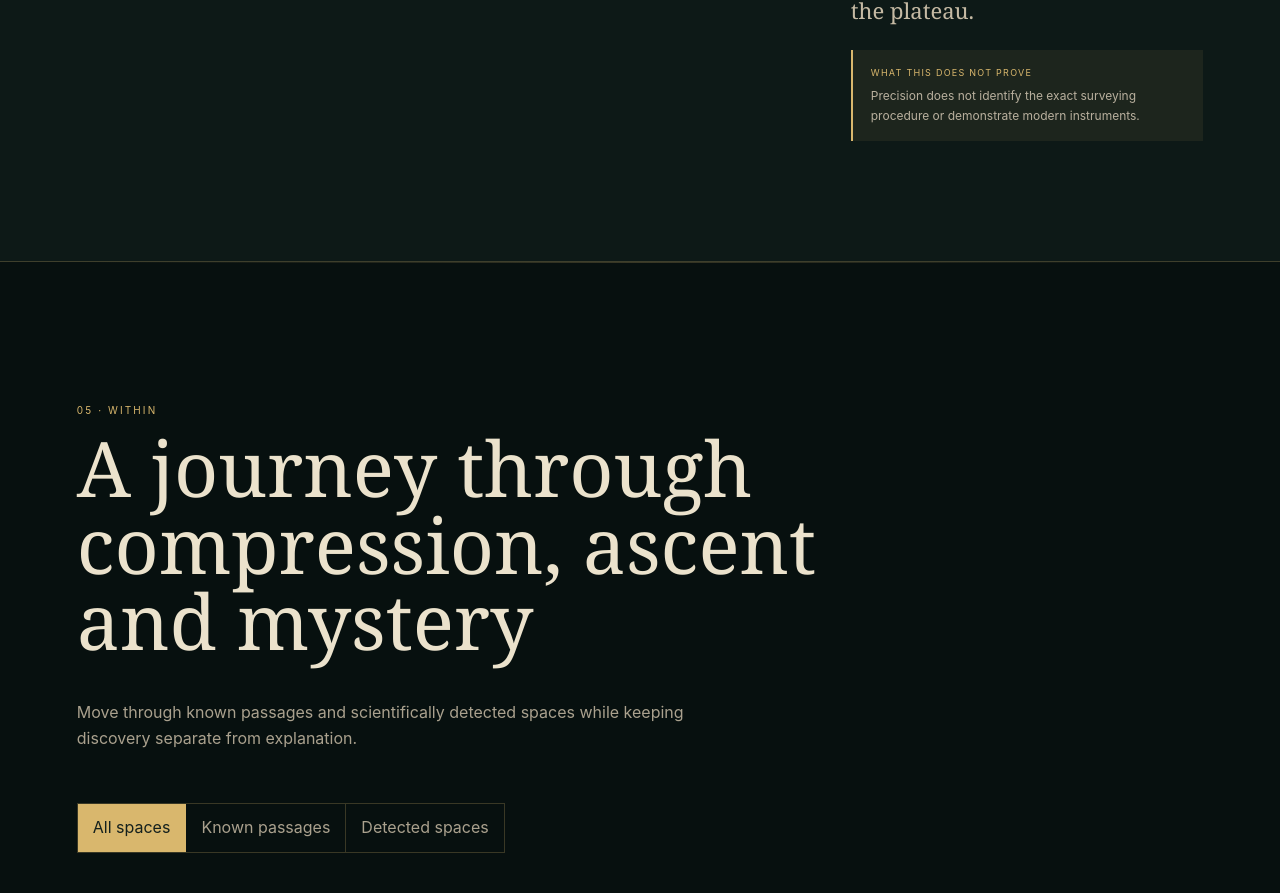
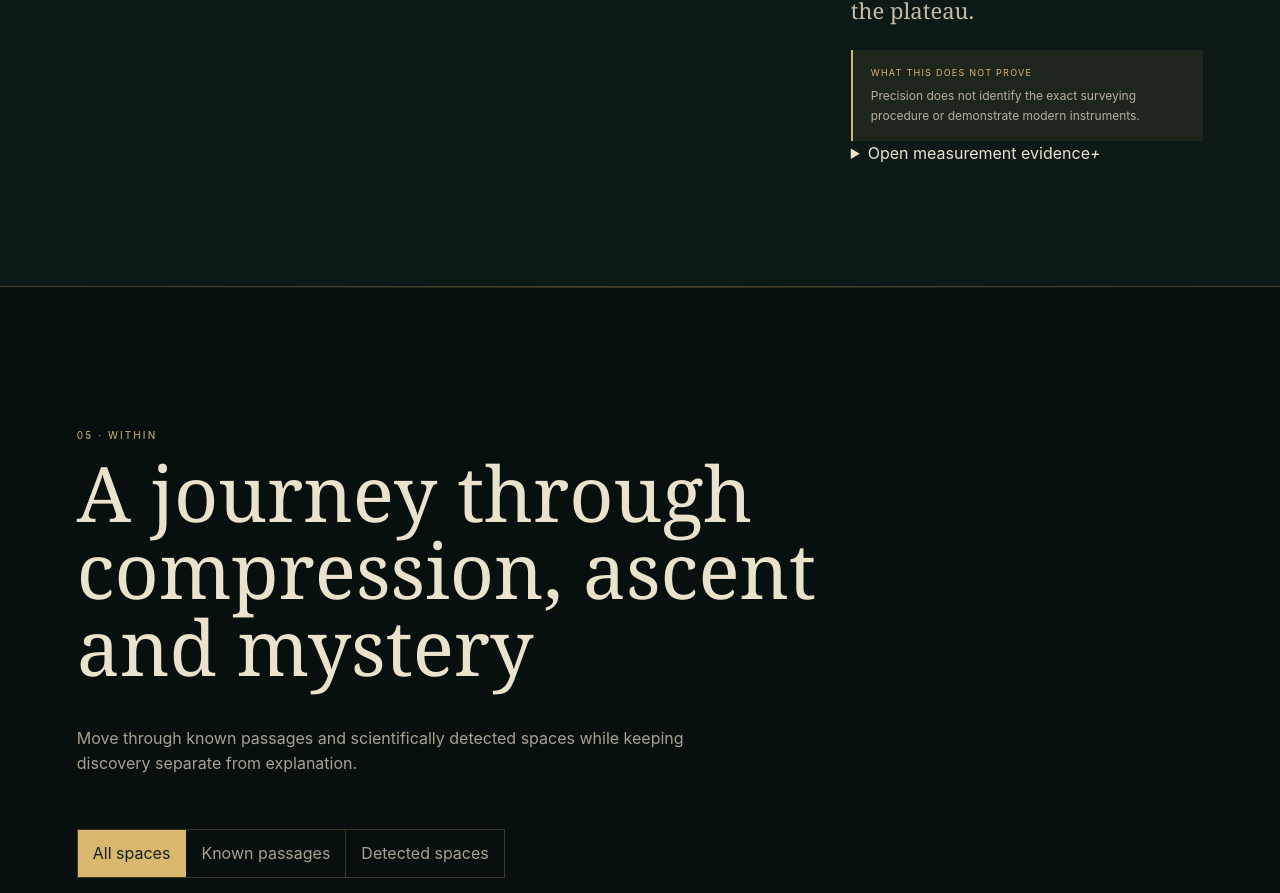
Before and after one commit to mikelninh/atlas-of-the-sacred, a Next.js app: page /sites/giza in a window 1280 px wide. Shown: the part 7672-8565 px from the top of the page. Built offline with nearby package versions, Linux system fonts and the light colour scheme.

Commit message:
add alignment evidence drawer

```diff
--- a/components/giza/CardinalAlignment.tsx
+++ b/components/giza/CardinalAlignment.tsx
@@ -3,6 +3,7 @@
 import { useState } from "react";
 import { getClaim } from "@/lib/content";
 import { EvidenceBadge } from "@/components/claim/EvidenceBadge";
+import { ClaimDrawer } from "@/components/giza/ClaimDrawer";
 
 export function CardinalAlignment() {
   const [mode, setMode] = useState<"measurement" | "method">("measurement");
@@ -41,6 +42,7 @@ export function CardinalAlignment() {
         <p>{claim.statement}</p>
         <div className="giza-insight"><span>Interpretation</span><p>{claim.interpretation}</p></div>
         <div className="limit-box"><span>What this does not prove</span>{claim.doesNotProve}</div>
+        <ClaimDrawer claimId={claim.id} label={mode === "measurement" ? "Open measurement evidence" : "Open the debated model"} />
       </aside>
     </div>
   );
```
